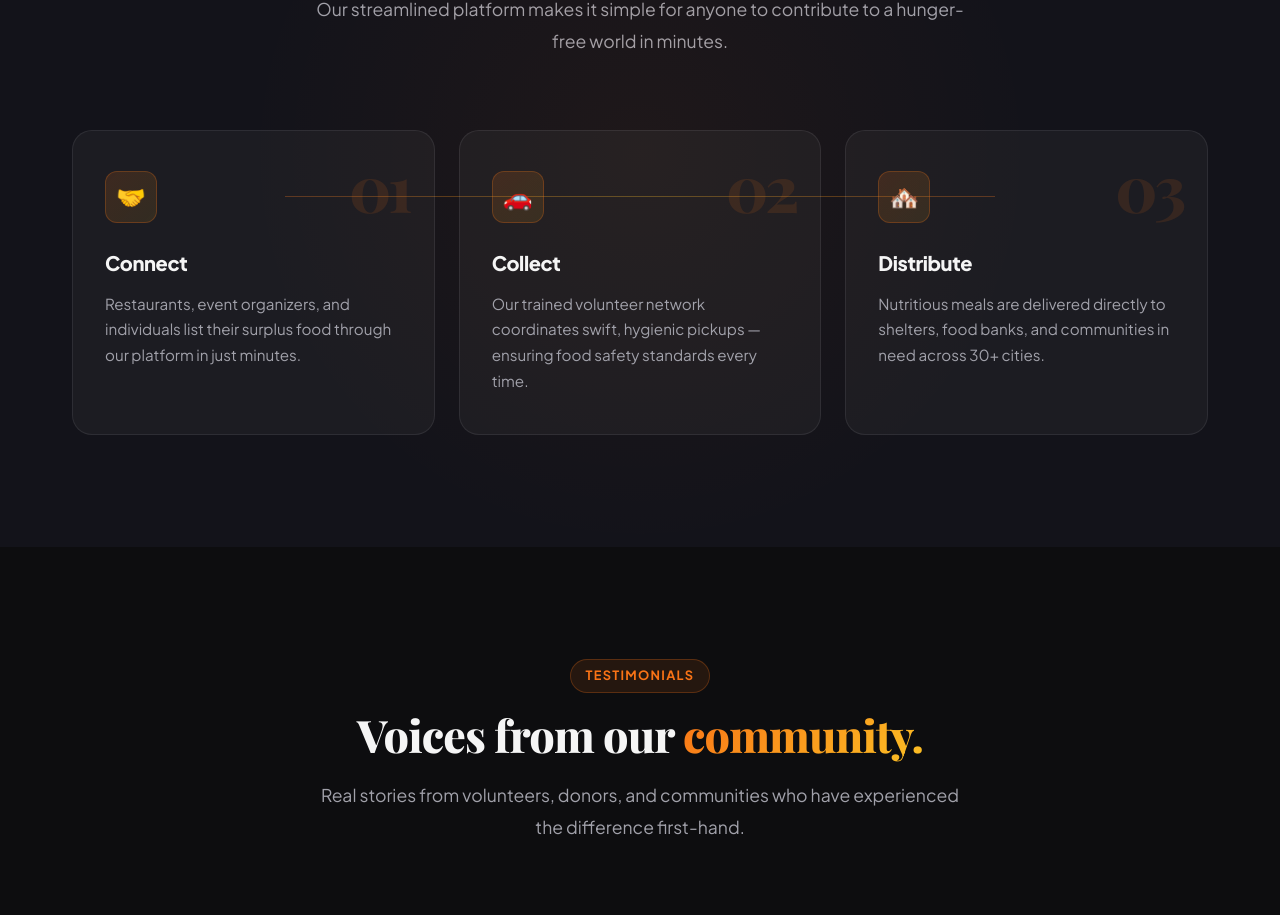
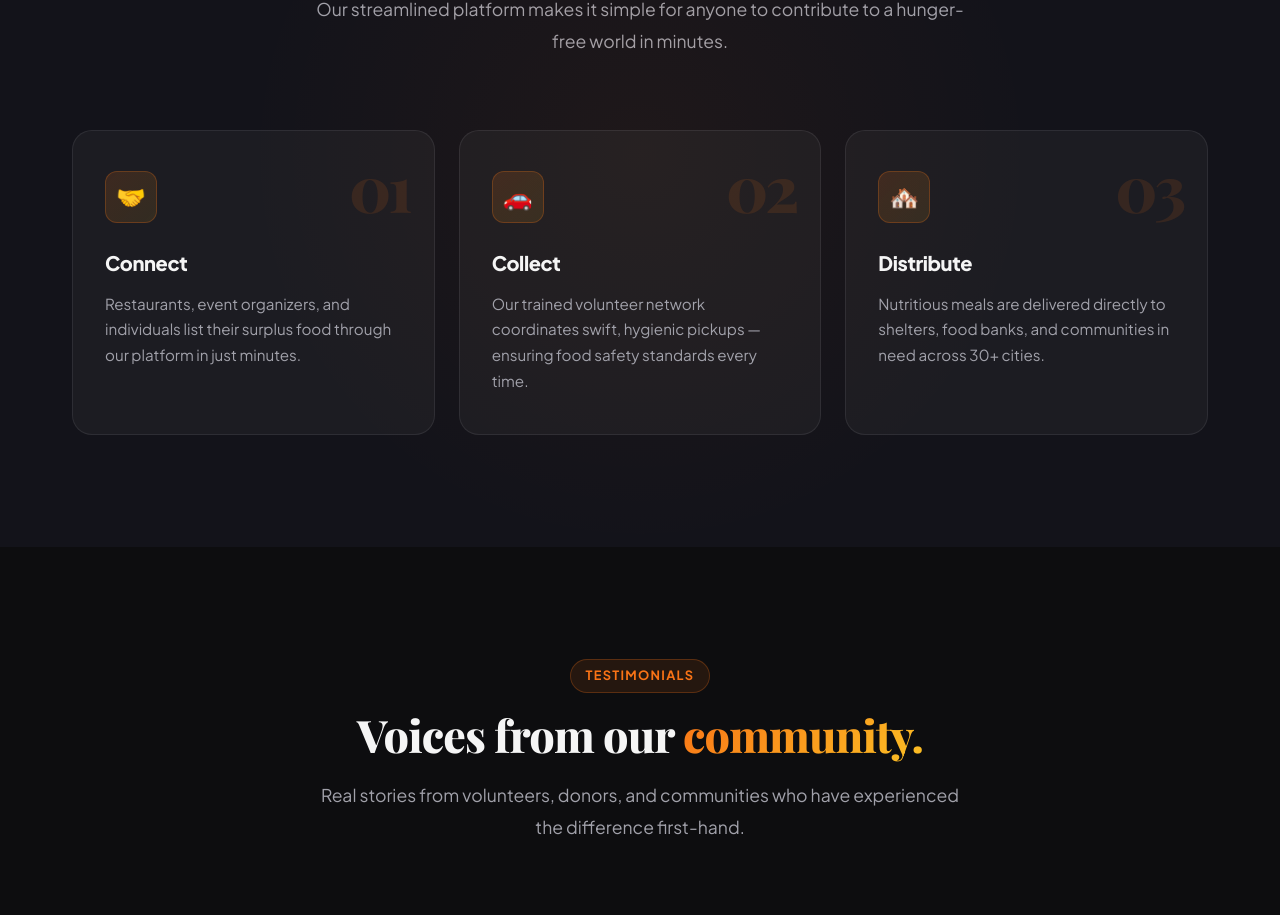
Before and after one commit to MuhammadDhanish/zero-hunger, a plain HTML site: page index.html in a window 1280 px wide. Shown: the part 2279-3194 px from the top of the page. Drawn offline with nearby package versions, Linux system fonts and the light colour scheme.

Commit message:
Remove connector line from How It Works section

```diff
--- a/styles.css
+++ b/styles.css
@@ -696,17 +696,6 @@ body::before {
   z-index: 1;
 }
 
-.steps-grid::before {
-  content: '';
-  position: absolute;
-  top: calc(2.5rem + 26px);
-  left: calc(16.67% + 24px);
-  right: calc(16.67% + 24px);
-  height: 1px;
-  background: linear-gradient(90deg, var(--primary), var(--accent), var(--primary));
-  opacity: 0.3;
-  z-index: 0;
-}
 
 .step-card {
   background: var(--bg-card);
```
